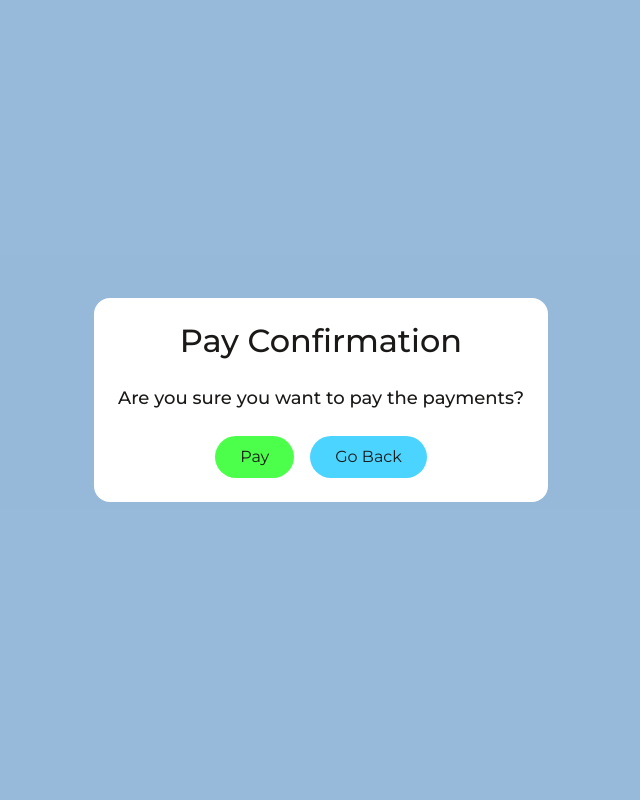
After one commit to TaksaWibawa/massage-app, a Django app: page /recap/confirm in a window 1280 px wide. The commit adds this page. Shown: the whole page, without its empty margins (319-959 px from the left). Run offline with Django 4.2, Linux system fonts and the light colour scheme; data comes from the database, SQL or seed files in the repository; some libraries are stand-ins or nearby versions; some web fonts are replaced.

```diff
--- /dev/null
+++ b/massage/templates/dashboard/recap_confirm.html
@@ -0,0 +1,12 @@
+{% extends 'core/confirm_base.html' %}
+{% load static %}
+{% block title %}Pay Confirmation{% endblock %}
+{% block content %}
+  <h2 class="text-center">Pay Confirmation</h2>
+  <p class="text-center">Are you sure you want to pay the payments?</p>
+  <form method="post" class="d-flex justify-content-center gap-3">
+    {% csrf_token %}
+    <input type="submit" value="Pay" class="btn pay-button" />
+    <a href="{% url 'recap' %}?date={{ date }}&employee={{ employee }}" class="btn general-button">Go Back</a>
+  </form>
+{% endblock %}
--- a/massage/urls.py
+++ b/massage/urls.py
@@ -9,6 +9,7 @@ urlpatterns = [
   path('', dashboard.LandingPage, name='landing_page'),
   path('chart', dashboard.ChartPage, name='chart'),
   path('recap', dashboard.RecapPage, name='recap'),
+  path('recap/confirm', dashboard.RecapConfirmPage, name='recap_confirm'),
   path('report', dashboard.ReportPage, name='report'),
 
   # Assignment
--- a/massage/utils.py
+++ b/massage/utils.py
@@ -1,7 +1,7 @@
 from xhtml2pdf import pisa
 from io import BytesIO
 from django.template.loader import get_template
-from .models import GlobalSettings, ReceiptService, Service
+from .models import GlobalSettings, ReceiptService, Service, Receipt
 
 
 def get_global_setting(name):
@@ -29,8 +29,9 @@ def render_to_pdf(template_src, context_dict={}):
         return None
 
 
-def generate_pdf(request, invoice_number, user, assignment, total_price):
+def generate_pdf(request, invoice_number, user, assignment):
     additional_services_qs = ReceiptService.objects.filter(receipt=invoice_number)
+    total_price_qs = Receipt.objects.filter(id=invoice_number)
 
     if additional_services_qs.exists():
         additional_services = []
@@ -43,6 +44,10 @@ def generate_pdf(request, invoice_number, user, assignment, total_price):
         additional_services = request.session.get('additional_services', [])
         additional_services = Service.objects.filter(id__in=additional_services).values('name', 'price')
 
+    if total_price_qs.exists():
+        total_price = total_price_qs[0].total
+    else:
+        total_price = request.session.get('total_price', 0)
 
     data = {
         'invoice_number': invoice_number,
--- a/massage/views/assignment.py
+++ b/massage/views/assignment.py
@@ -18,7 +18,7 @@ def EditAssignmentPage(request, id):
             messages.error(request, 'Failed to update assignment.')
     else:
         form = AssignmentForm(instance=assignment)
-    return render(request, 'dashboard/assignment_edit.html', {'form': form})
+    return render(request, 'assignments/assignment_edit.html', {'form': form})
 
 
 @supervisor_required(allowed_roles=['supervisor'])
@@ -29,7 +29,7 @@ def DeleteAssignmentPage(request, id):
         messages.success(request, 'Assignment has been deleted successfully.')
         return redirect('chart')
 
-    return render(request, 'dashboard/assignment_delete.html', {'assignment': assignment})
+    return render(request, 'assignments/assignment_delete.html', {'assignment': assignment})
 
 @supervisor_required(allowed_roles=['supervisor'])
 def NewAssignmentPage(request):
@@ -43,4 +43,4 @@ def NewAssignmentPage(request):
             messages.error(request, 'Failed to create assignment.')
     else:
         form = AssignmentForm()
-    return render(request, 'dashboard/assignment_new.html', {'form': form})
+    return render(request, 'assignments/assignment_new.html', {'form': form})
--- a/massage/views/dashboard.py
+++ b/massage/views/dashboard.py
@@ -2,12 +2,14 @@ from datetime import datetime
 from django.contrib import messages
 from django.db.models import Sum
 from django.db.models.functions import TruncDay
+from django.http import HttpResponseRedirect
 from django.shortcuts import render
+from django.urls import reverse
 from django.utils import timezone
+from massage.context_processors import chart_context
 from massage.decorator import auth_required, supervisor_required
 from massage.forms import EmployeeFilterForm, MonthFilterForm
 from massage.models import Assignment, Employee, Receipt, EmployeePayment
-from massage.context_processors import chart_context
 
 @auth_required
 def LandingPage(request):
@@ -70,9 +72,9 @@ def ReportPage(request):
     if filter_form.is_valid():
         month = filter_form.cleaned_data.get('month')
 
-    revenue_per_day = Receipt.objects.filter(created_at__year=current_year, created_at__month=month).annotate(date=TruncDay('created_at')).values('date').annotate(revenue=Sum('total')).order_by('date')
+    revenue_per_day = Receipt.objects.filter(assignment__start_date__year=current_year, assignment__start_date__month=month).annotate(date=TruncDay('assignment__start_date')).values('date').annotate(revenue=Sum('total')).order_by('date')
 
-    cost_per_day = EmployeePayment.objects.filter(receipt__created_at__year=current_year, receipt__created_at__month=month).annotate(date=TruncDay('receipt__created_at')).values('date', 'is_paid', 'total_fee').order_by('date')
+    cost_per_day = EmployeePayment.objects.filter(receipt__assignment__start_date__year=current_year, receipt__assignment__start_date__month=month).annotate(date=TruncDay('receipt__assignment__start_date')).values('date', 'is_paid', 'total_fee').order_by('date')
 
     report = []
     for revenue in revenue_per_day:
@@ -92,23 +94,12 @@ def ReportPage(request):
 @auth_required
 def RecapPage(request):
     filter_form = EmployeeFilterForm(request.GET or None, initial={'date': timezone.localtime().date()})
-    selected_date = timezone.localtime().date()
-    employee = None
+    selected_date = filter_form.cleaned_data.get('date') if filter_form.is_valid() else timezone.localtime().date()
+    employee = filter_form.cleaned_data.get('employee') if filter_form.is_valid() else None
 
-    if filter_form.is_valid():
-        selected_date = filter_form.cleaned_data.get('date')
-
-    employees = Employee.objects.filter(role__name__iexact='employee')
-    employee_payments = EmployeePayment.objects.all().order_by('receipt__assignment__employee')
-
-    if selected_date:
-        employee_payments = employee_payments.filter(receipt__assignment__start_date__date=selected_date)
-
-    if filter_form.is_valid():
-        employee = filter_form.cleaned_data.get('employee')
-
-        if employee:
-            employee_payments = employee_payments.filter(receipt__assignment__employee=employee)
+    employee_payments = EmployeePayment.objects.filter(receipt__assignment__start_date__date=selected_date).order_by('receipt__assignment__employee')
+    if employee:
+        employee_payments = employee_payments.filter(receipt__assignment__employee=employee)
 
     if request.method == 'POST':
         selected_payments = request.POST.getlist('payment_id')
@@ -117,12 +108,9 @@ def RecapPage(request):
         if not selected_payments and not pay_all:
             messages.error(request, 'Please select at least one payment to pay off.')
         else:
-            if selected_payments:
-                EmployeePayment.objects.filter(id__in=selected_payments).update(is_paid=True)
-                messages.success(request, f'{len(selected_payments)} payments have been paid off.')
-            if pay_all:
-                EmployeePayment.objects.filter(is_paid=False).update(is_paid=True)
-                messages.success(request, 'All payments have been paid off.')
+            request.session['selected_payments'] = selected_payments
+            request.session['pay_all'] = pay_all
+            return HttpResponseRedirect(reverse('recap_confirm') + '?date=' + str(selected_date) + '&employee=' + (str(employee.id) if employee else ''))
 
     total_payment = employee_payments.aggregate(total=Sum('total_fee'))['total'] or 0
 
@@ -131,8 +119,34 @@ def RecapPage(request):
         'date': selected_date,
         'employee_id': employee.id if employee else None,
         'employee_payments': employee_payments,
-        'employees': employees,
+        'employees': Employee.objects.filter(role__name__iexact='employee'),
         'total_payment': total_payment,
     }
 
     return render(request, 'dashboard/recap.html', context)
+
+def RecapConfirmPage(request):
+    date = request.GET.get('date')
+    employee = request.GET.get('employee')
+    employee_payments = EmployeePayment.objects.filter(receipt__assignment__start_date__date=date)
+
+    if request.method == 'POST':
+        selected_payments = request.session.get('selected_payments', [])
+        pay_all = request.session.get('pay_all', False)
+
+        if selected_payments:
+            employee_payments.filter(id__in=selected_payments).update(is_paid=True)
+            messages.success(request, f'{len(selected_payments)} payments have been paid off.')
+
+        if pay_all:
+            employee_payments.update(is_paid=True)
+            messages.success(request, 'All payments have been paid off.')
+
+        return HttpResponseRedirect(reverse('recap') + '?date=' + date + '&employee=' + (employee if employee else ''))
+
+    context = {
+        'date': date,
+        'employee': employee,
+    }
+
+    return render(request, 'dashboard/recap_confirm.html', context)
--- a/static/massage/css/styles.css
+++ b/static/massage/css/styles.css
@@ -475,6 +475,7 @@ p {
   width: 100%;
   padding: 8px;
   z-index: 1;
+  border: 1px solid gray;
 }
 
 .task:hover {
@@ -801,6 +802,22 @@ p {
   align-items: center;
 }
 
+.payment-form__info__legend {
+  flex-direction: column;
+  align-items: flex-start;
+  max-width: 45%;
+}
+
+.payment-form__info__legend__indicator {
+  display: flex;
+  align-items: center;
+  gap: 8px;
+}
+
+.payment-form__info__legend__help-text {
+  font-size: 9px;
+}
+
 .payment-form__info__legend__paid {
   width: 16px;
   height: 16px;
```
Also changed, not shown: massage/forms.py (+8 -10 lines), massage/templates/dashboard/recap.html (+10 -2 lines), massage/templates/assignments/assignment_delete.html (renamed from massage/templates/dashboard/assignment_delete.html), massage/templates/assignments/assignment_edit.html (renamed from massage/templates/dashboard/assignment_edit.html), massage/templates/assignments/assignment_new.html (renamed from massage/templates/dashboard/assignment_new.html).
